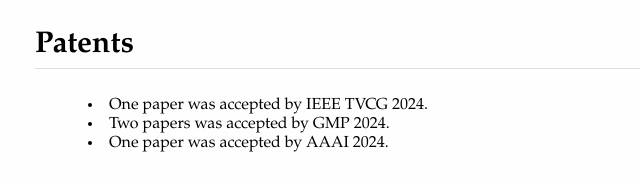
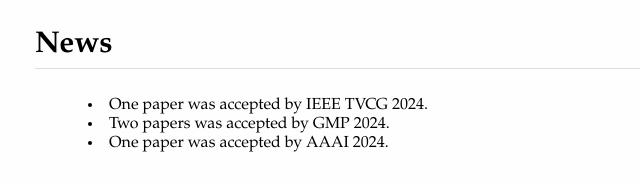
Before and after one commit to GSW-D/gswei.github.io, a plain HTML site: page index.html in a window 1280 px wide. Shown: the part 342-525 px from the top of the page, 105-745 px from the left. Drawn offline with Linux system fonts and the light colour scheme.

Commit message:
Update index.html

```diff
--- a/index.html
+++ b/index.html
@@ -47,7 +47,7 @@
 
 	<div class="News">
 		   <a name="News"></a>
-		   <h3>Patents</h3>
+		   <h3>News</h3>
 		   <hr>
 		   <table class="publication-table">
 			   <td class="general-item-right">
```
